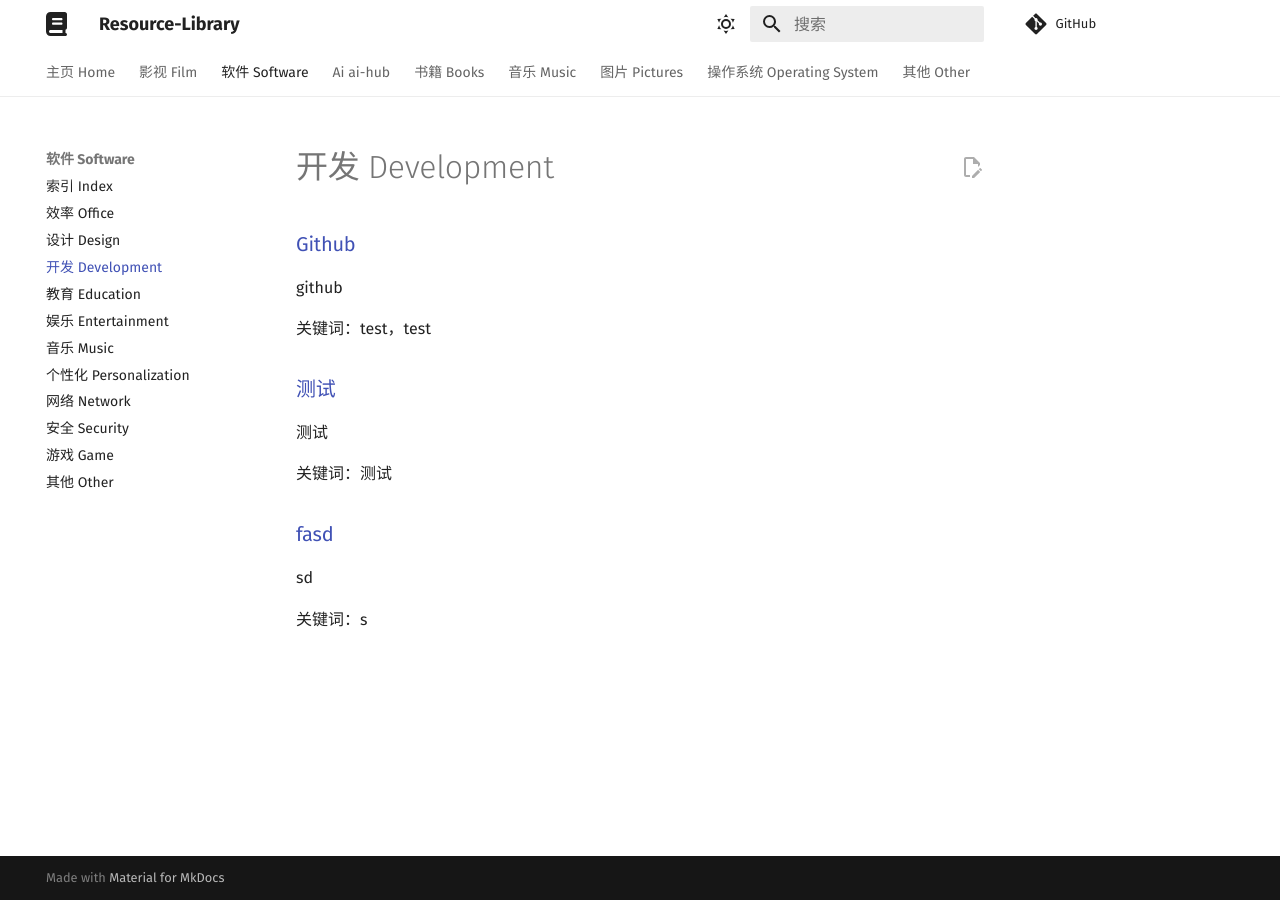
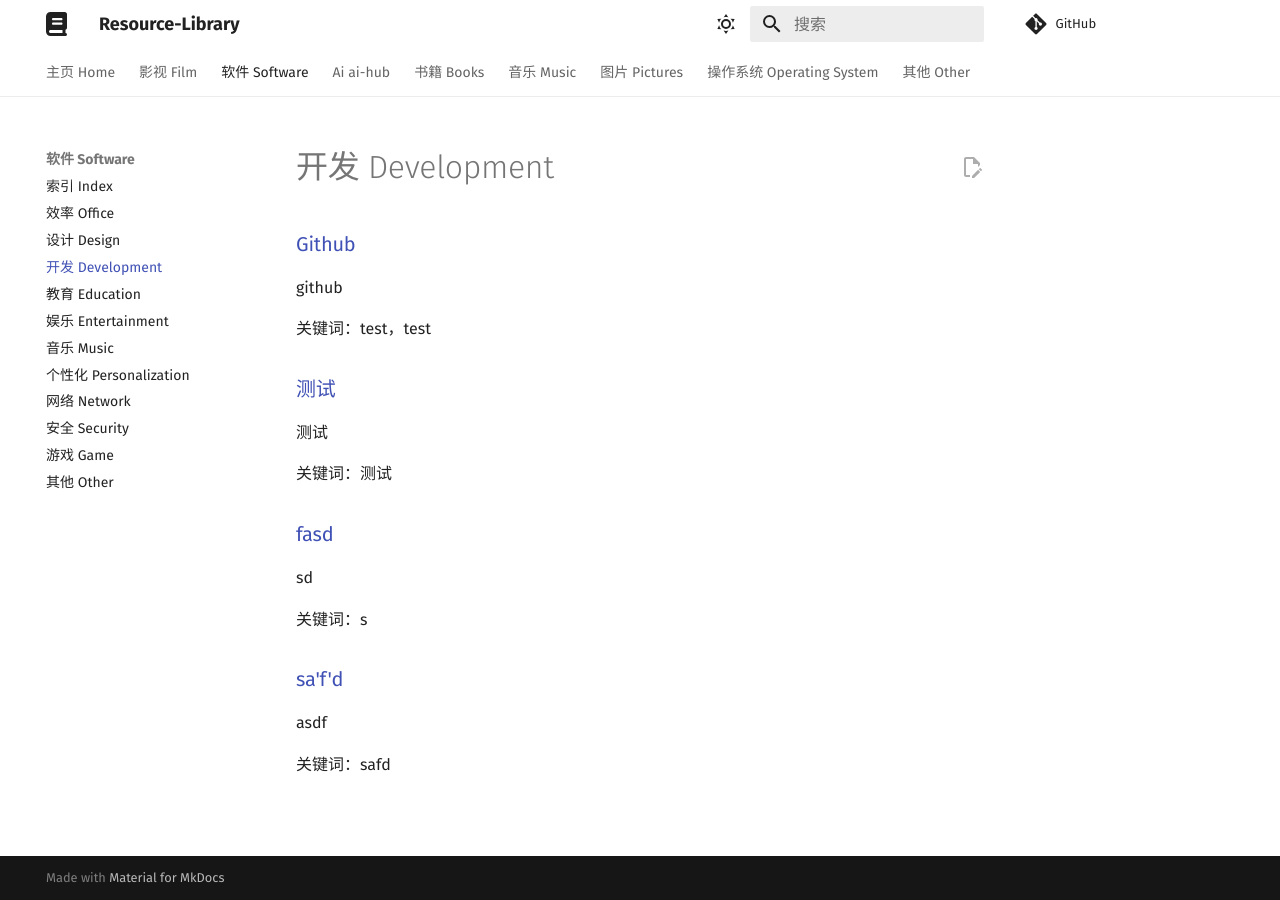
Before and after one commit to Chocolateater/Resource-Library, an MkDocs documentation site: the page built from docs/Software/development.md, in a window 1280 px wide. Built offline with MkDocs 1.6.1 and Material for MkDocs 9.7.7, drawn with Linux system fonts in a browser that asks for light colours; comment, search, counter and statistics services are not loaded.

```diff
--- a/docs/Software/development.md
+++ b/docs/Software/development.md
@@ -15,3 +15,9 @@ github
 sd
 
 关键词：s
+
+<h3><a href="asfd">sa'f'd</a> </h3>
+
+asdf
+
+关键词：safd
```
